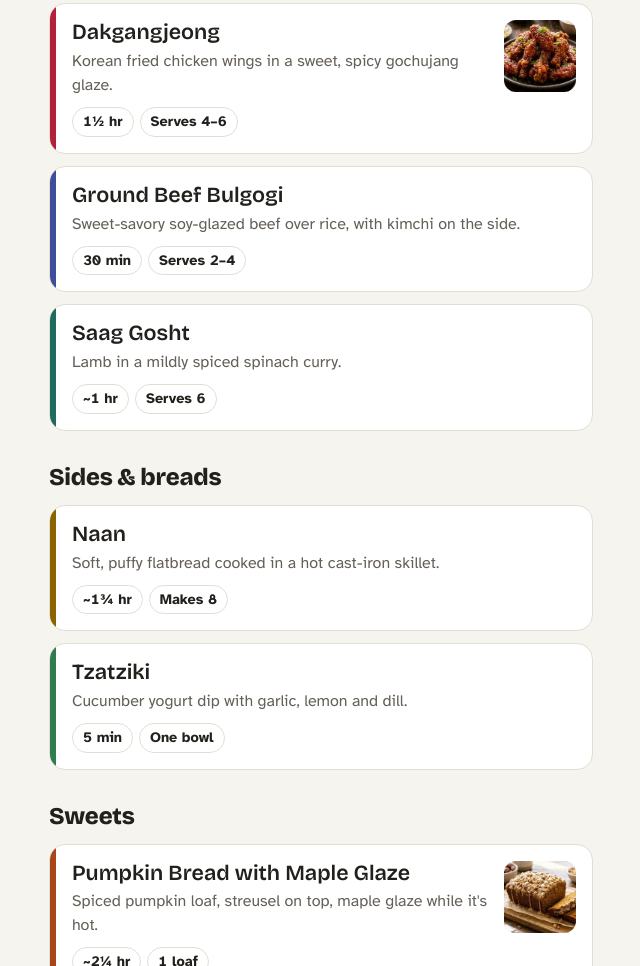
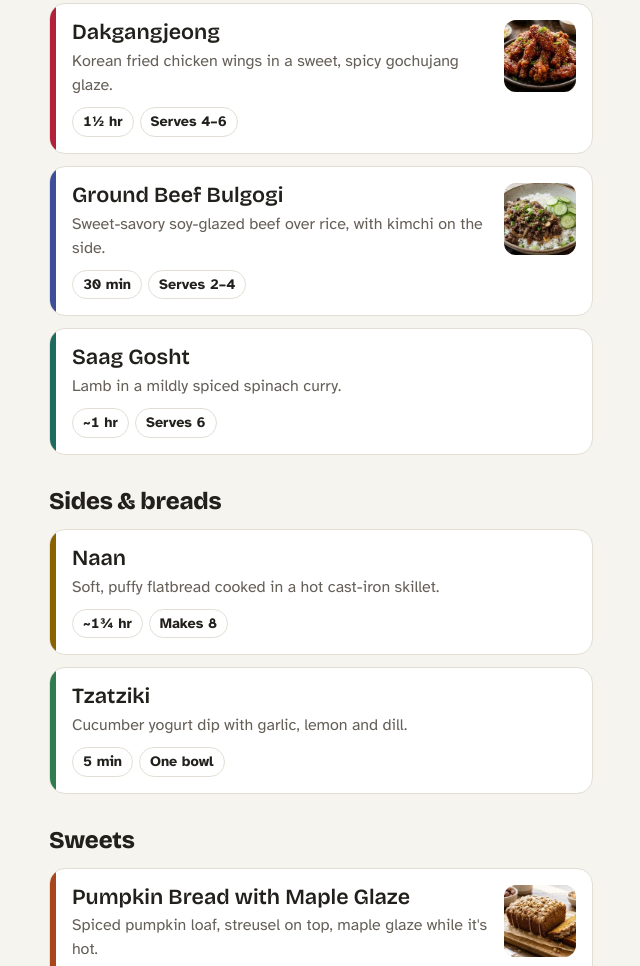
Before and after one commit to DannySpringer/recipes, a plain HTML site: page index.html in a window 1280 px wide. Shown: the part 1405-2371 px from the top of the page, without its empty margins (319-959 px from the left). Drawn offline with nearby package versions, Linux system fonts and the light colour scheme.

Commit message:
Add photo to Ground Beef Bulgogi (#10)
Claude-Session: https://claude.ai/code/session_01DCrfnCGXjjAmPz9LpYJnnT

Co-authored-by: Claude <noreply@anthropic.com>

```diff
--- a/index.html
+++ b/index.html
@@ -154,7 +154,8 @@ ul.list { list-style: none; margin: 0; padding: 0; display: flex; flex-direction
         <span class="blurb">Korean fried chicken wings in a sweet, spicy gochujang glaze.</span>
         <span class="facts"><span>1½ hr</span><span>Serves 4–6</span></span>
       </a></li>
-      <li><a class="card" href="recipes/ground-beef-bulgogi.html" style="--c:#3d4f9a; --c-dark:#9fb0f2">
+      <li><a class="card has-thumb" href="recipes/ground-beef-bulgogi.html" style="--c:#3d4f9a; --c-dark:#9fb0f2">
+        <img class="thumb" src="recipes/img/ground-beef-bulgogi-thumb.webp" width="72" height="72" alt="" loading="lazy">
         <span class="name">Ground Beef Bulgogi</span>
         <span class="blurb">Sweet-savory soy-glazed beef over rice, with kimchi on the side.</span>
         <span class="facts"><span>30 min</span><span>Serves 2–4</span></span>
```
Also changed, not shown: recipes/ground-beef-bulgogi.html (+3 -0 lines), recipes/img/ground-beef-bulgogi-thumb.webp (added), recipes/img/ground-beef-bulgogi.webp (added).
